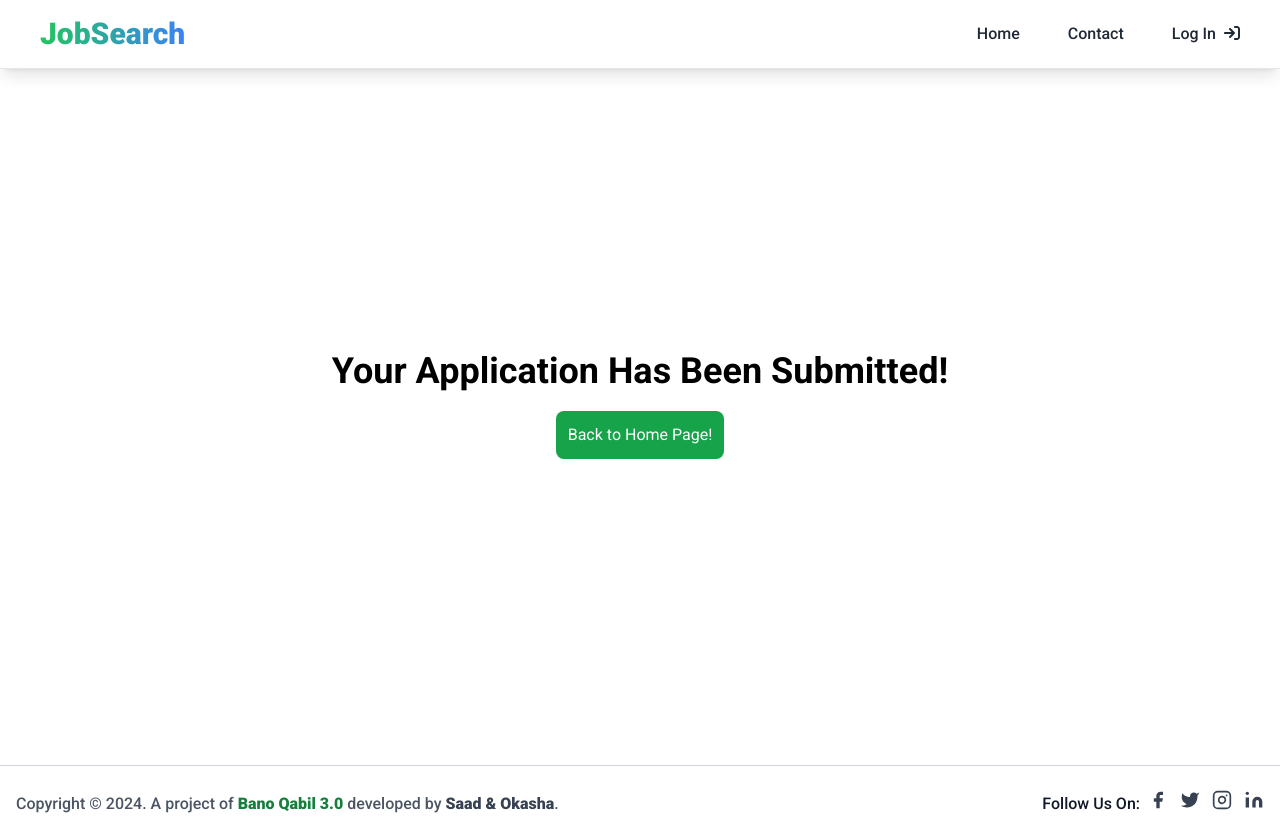
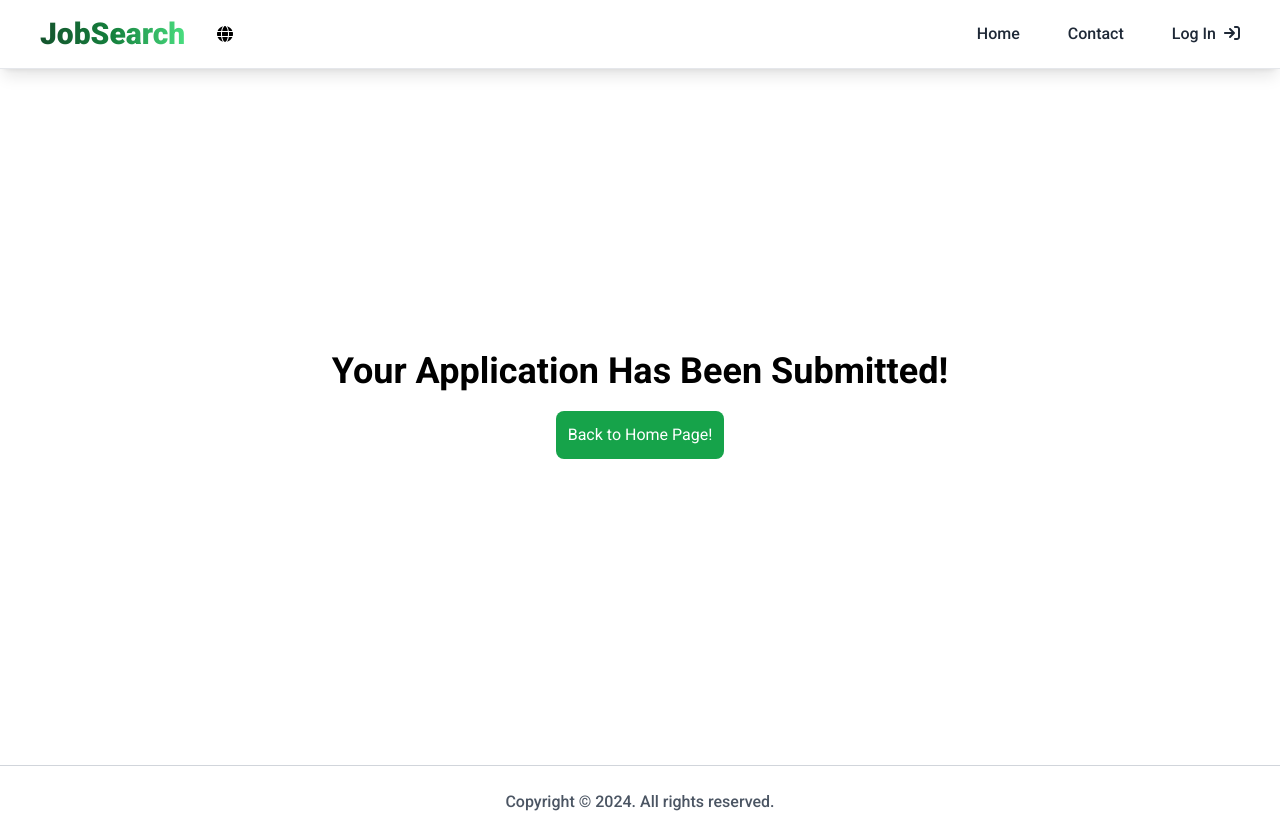
Before and after one commit to Saad0095/Job-Portal, a React (Vite) app: page /confirmedapplication in a window 1280 px wide. Built offline with nearby package versions, Linux system fonts and the light colour scheme.

Commit message:
Updated logo and footer

```diff
--- a/src/components/Footer.jsx
+++ b/src/components/Footer.jsx
@@ -5,91 +5,10 @@ const Footer = () => {
     <div className=" mt-10 ">
       <hr className="border-t border-gray-300" />
 
-      <footer className="p-4 flex flex-col justify-center lg:flex-row lg:justify-between items-center flex-wrap">
+      <footer className="p-4 flex justify-center items-center flex-wrap">
         <p className="text-center text-gray-600 font-medium  mt-2">
-          Copyright &copy; 2024. A project of{" "}
-          <span className="font-extrabold text-green-700">Bano Qabil 3.0</span>{" "}
-          developed by{" "}
-          <span className="font-extrabold text-gray-700">Saad & Okasha</span>.
+          Copyright &copy; 2024. All rights reserved.
         </p>
-        <div className="flex justify-center items-center mt-2">
-          <p className="mr-2 text-gray-900 font-medium">Follow Us On:</p>
-          <div className="social-cons mb-2 sm:mb-0">
-            <span className="inline-flex sm:ml-auto sm:mt-0 mt-4 justify-center sm:justify-start">
-              <a
-                className="text-gray-700"
-                href="https://facebook.com"
-                target="_blank"
-              >
-                <svg
-                  fill="currentColor"
-                  strokeLinecap="round"
-                  strokeLinejoin="round"
-                  strokeWidth="2"
-                  className="w-5 h-5"
-                  viewBox="0 0 24 24"
-                >
-                  <path d="M18 2h-3a5 5 0 00-5 5v3H7v4h3v8h4v-8h3l1-4h-4V7a1 1 0 011-1h3z"></path>
-                </svg>
-              </a>
-              <a
-                className="ml-3 text-gray-700"
-                href="https://twitter.com"
-                target="_blank"
-              >
-                <svg
-                  fill="currentColor"
-                  strokeLinecap="round"
-                  strokeLinejoin="round"
-                  strokeWidth="2"
-                  className="w-5 h-5"
-                  viewBox="0 0 24 24"
-                >
-                  <path d="M23 3a10.9 10.9 0 01-3.14 1.53 4.48 4.48 0 00-7.86 3v1A10.66 10.66 0 013 4s-4 9 5 13a11.64 11.64 0 01-7 2c9 5 20 0 20-11.5a4.5 4.5 0 00-.08-.83A7.72 7.72 0 0023 3z"></path>
-                </svg>
-              </a>
-              <a
-                className="ml-3 text-gray-700"
-                href="https://instagram.com"
-                target="_blank"
-              >
-                <svg
-                  fill="none"
-                  stroke="currentColor"
-                  strokeLinecap="round"
-                  strokeLinejoin="round"
-                  strokeWidth="2"
-                  className="w-5 h-5"
-                  viewBox="0 0 24 24"
-                >
-                  <rect width="20" height="20" x="2" y="2" rx="5" ry="5"></rect>
-                  <path d="M16 11.37A4 4 0 1112.63 8 4 4 0 0116 11.37zm1.5-4.87h.01"></path>
-                </svg>
-              </a>
-              <a
-                className="ml-3 text-gray-700"
-                href="https://linkedin.com"
-                target="_blank"
-              >
-                <svg
-                  fill="currentColor"
-                  stroke="currentColor"
-                  strokeLinecap="round"
-                  strokeLinejoin="round"
-                  strokeWidth="0"
-                  className="w-5 h-5"
-                  viewBox="0 0 24 24"
-                >
-                  <path
-                    stroke="none"
-                    d="M16 8a6 6 0 016 6v7h-4v-7a2 2 0 00-2-2 2 2 0 00-2 2v7h-4v-7a6 6 0 016-6zM2 9h4v12H2z"
-                  ></path>
-                  <circle cx="4" cy="4" r="2" stroke="none"></circle>
-                </svg>
-              </a>
-            </span>
-          </div>
-        </div>
       </footer>
     </div>
   );
--- a/src/components/LanguageDetector.jsx
+++ b/src/components/LanguageDetector.jsx
@@ -1,5 +1,7 @@
 import React, { useEffect } from "react";
 import { useTranslation } from "react-i18next";
+import { FontAwesomeIcon } from "@fortawesome/react-fontawesome";
+import { faGlobe } from "@fortawesome/free-solid-svg-icons";
 
 const LanguageDetectorComponent = () => {
   const { i18n } = useTranslation();
@@ -18,7 +20,8 @@ const LanguageDetectorComponent = () => {
 
   return (
     <div className="flex justify-center items-center gap-5">
-      {languages.map((lng) => (
+      <FontAwesomeIcon className="cursor-pointer" icon={faGlobe}/>
+      {/* {languages.map((lng) => (
         <button
           className={`px-4 py-2 rounded border-2 border-gray-700 ${
             lng.code === i18n.language ? "bg-black text-white" : ""
@@ -28,7 +31,7 @@ const LanguageDetectorComponent = () => {
         >
           {lng.language}
         </button>
-      ))}
+      ))} */}
     </div>
   );
 };
--- a/src/components/Navbar.jsx
+++ b/src/components/Navbar.jsx
@@ -1,4 +1,5 @@
 import React, { useState } from "react";
+import LanguageDetector from "./LanguageDetector.jsx";
 import { Link, NavLink, useNavigate } from "react-router-dom";
 import { useAuth } from "../context/AuthContext";
 import { FontAwesomeIcon } from "@fortawesome/react-fontawesome";
@@ -8,12 +9,18 @@ import { faSignOut } from "@fortawesome/free-solid-svg-icons";
 const Navbar = () => {
   const [isOpen, setIsOpen] = useState(false);
   const { isAuthenticated, logout } = useAuth();
-  const navigate = useNavigate()
+  const navigate = useNavigate();
   return (
-    <nav className="bg-white bg-opacity-80 backdrop-blur-xl sticky top-0 z-50 shadow-lg mb-4 transition-all duration-500 ease-in-out">
+    <nav className="bg-white backdrop-blur-xl sticky top-0 z-50 shadow-lg mb-4 transition-all duration-500 ease-in-out">
       <div className="flex justify-between items-center px-6 py-4 md:px-10 min-h-16 border-b border-gray-200">
-        <div className="text-2xl sm:text-3xl font-extrabold text-transparent bg-clip-text bg-gradient-to-r from-green-500 to-blue-500 cursor-pointer hover:scale-105 transition-transform duration-300 ease-in-out" onClick={()=> navigate("/")}>
+        <div className="flex space-x-8">
+          <div
+            className="logo text-2xl sm:text-3xl font-extrabold text-transparent bg-clip-text bg-gradient-to-r from-green-900 via-green-700 to-green-400 cursor-pointer hover:scale-105 transition-transform duration-300 ease-in-out"
+            onClick={() => navigate("/")}
+          >
             JobSearch
+          </div>
+          <LanguageDetector/>
         </div>
         <div
           className="sm:hidden cursor-pointer text-3xl"
@@ -53,7 +60,10 @@ const Navbar = () => {
                 <span className="inline-block transition-transform transform group-hover:-translate-y-1 duration-300">
                   Log In
                 </span>
-                  <FontAwesomeIcon icon={faSignIn} className="ml-2 inline-block transition-transform transform group-hover:-translate-y-1 duration-300" />
+                <FontAwesomeIcon
+                  icon={faSignIn}
+                  className="ml-2 inline-block transition-transform transform group-hover:-translate-y-1 duration-300"
+                />
                 <span className="absolute -bottom-1 left-0 w-full h-0.5 bg-green-500 scale-x-0 group-hover:scale-x-100 transition-transform origin-left duration-300"></span>
               </NavLink>
             ) : (
@@ -65,7 +75,10 @@ const Navbar = () => {
                 <span className="inline-block transition-transform transform group-hover:-translate-y-1 duration-300">
                   Logout
                 </span>
-                <FontAwesomeIcon icon={faSignOut} className="ml-2 inline-block transition-transform transform group-hover:-translate-y-1 duration-300" />
+                <FontAwesomeIcon
+                  icon={faSignOut}
+                  className="ml-2 inline-block transition-transform transform group-hover:-translate-y-1 duration-300"
+                />
                 <span className="absolute -bottom-1 left-0 w-full h-0.5 bg-red-600 scale-x-0 group-hover:scale-x-100 transition-transform origin-left duration-300"></span>
               </Link>
             )}
@@ -108,7 +121,10 @@ const Navbar = () => {
                 <span className="inline-block transition-transform transform group-hover:-translate-y-1 duration-300">
                   Log In
                 </span>
-                <FontAwesomeIcon icon={faSignIn} className="ml-2 inline-block transition-transform transform group-hover:-translate-y-1 duration-300" />
+                <FontAwesomeIcon
+                  icon={faSignIn}
+                  className="ml-2 inline-block transition-transform transform group-hover:-translate-y-1 duration-300"
+                />
                 <span className="block mt-1 w-full h-0.5 bg-green-500 scale-x-0 group-hover:scale-x-100 transition-transform origin-left duration-300"></span>
               </NavLink>
             ) : (
@@ -123,7 +139,10 @@ const Navbar = () => {
                 <span className="inline-block transition-transform transform group-hover:-translate-y-1 duration-300">
                   Log Out
                 </span>
-                <FontAwesomeIcon icon={faSignOut} className="ml-2 inline-block transition-transform transform group-hover:-translate-y-1 duration-300" />
+                <FontAwesomeIcon
+                  icon={faSignOut}
+                  className="ml-2 inline-block transition-transform transform group-hover:-translate-y-1 duration-300"
+                />
                 <span className="block mt-1 w-full h-0.5 bg-red-500 scale-x-0 group-hover:scale-x-100 transition-transform origin-left duration-300"></span>
               </Link>
             )}
```
Lines whose indentation alone changed are shown as unchanged.
